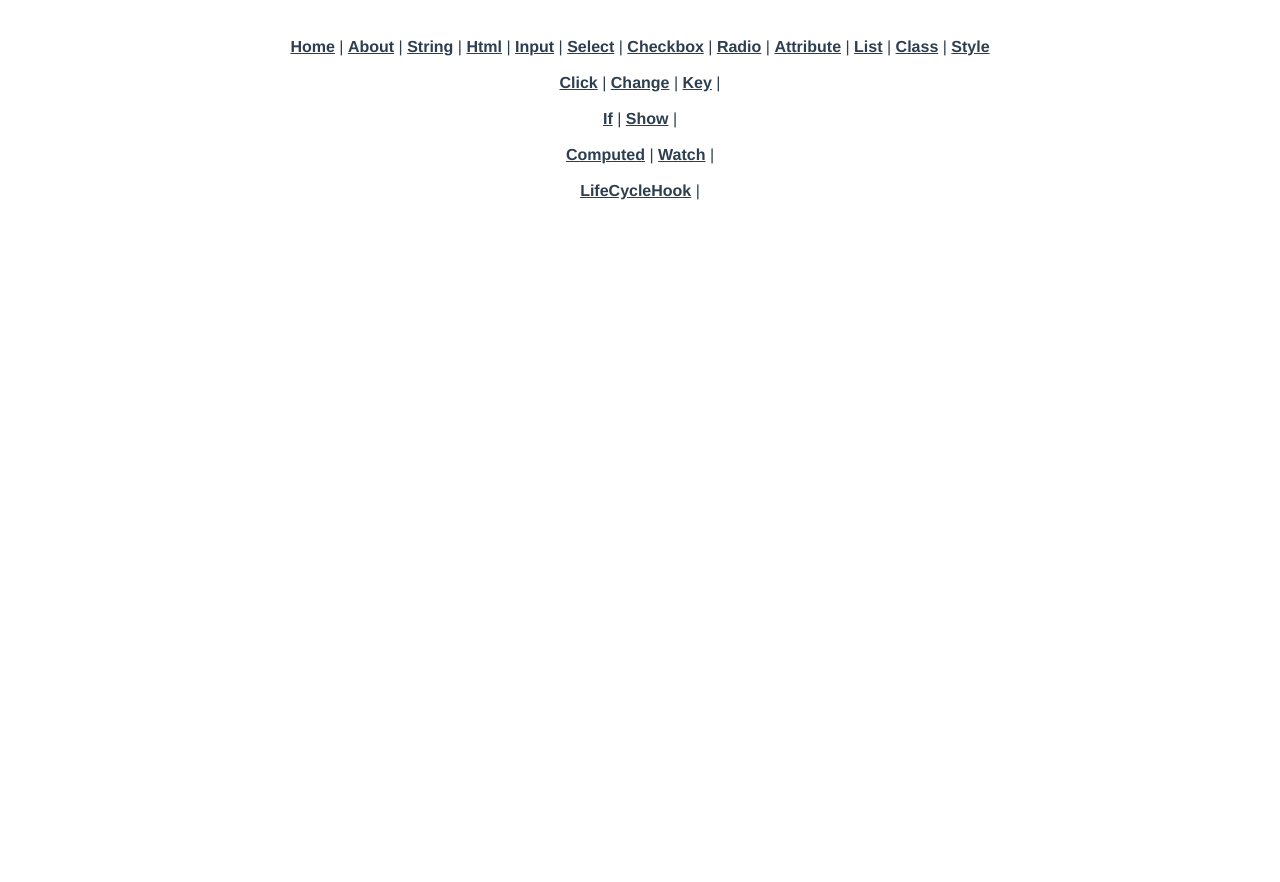
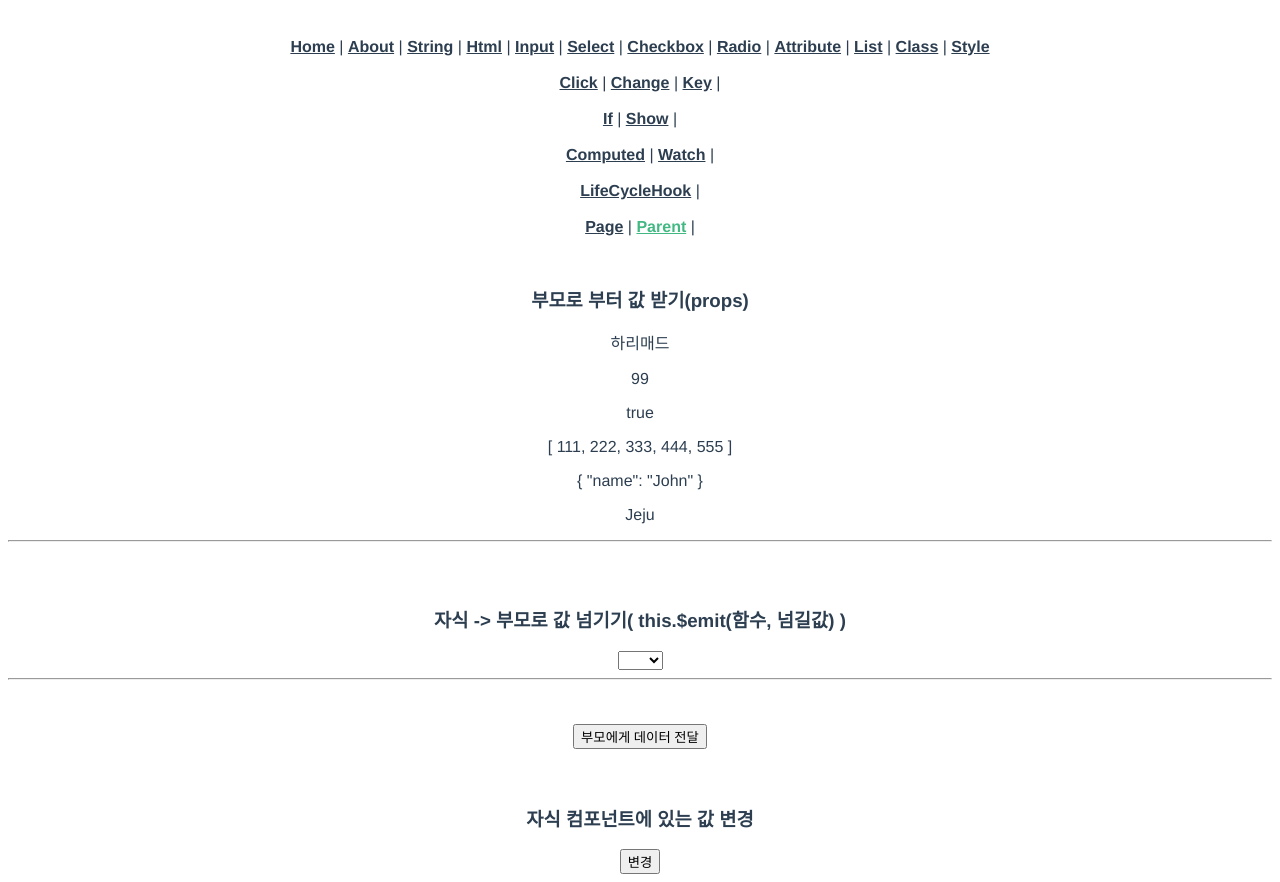
Before and after one commit to Harimad/bootcamp, a Vue app in the folder vue_Practice/project/: page /reuse/parent in a window 1280 px wide. Before the commit the page ends 800 px from the top, so only its background shows below. Built offline with nearby package versions, Linux system fonts and the light colour scheme.

Commit message:
4_reuse Reuse Component

```diff
--- a/vue_Practice/project/src/App.vue
+++ b/vue_Practice/project/src/App.vue
@@ -21,6 +21,9 @@
     <router-link to="/extra/computed">Computed</router-link> |
     <router-link to="/extra/watch">Watch</router-link> | <br /><br />
     <router-link to="/extra/lifecycle">LifeCycleHook</router-link> |
+    <br /><br />
+    <router-link to="/reuse/page">Page</router-link> |
+    <router-link to="/reuse/parent">Parent</router-link> |
   </nav>
   <router-view />
 </template>
--- /dev/null
+++ b/vue_Practice/project/src/components/fragments/ChildComponent.vue
@@ -0,0 +1,74 @@
+<template>
+  <div>
+    <h3>부모로 부터 값 받기(props)</h3>
+    <p>{{ str }}</p>
+    <p>{{ num }}</p>
+    <p>{{ isOk }}</p>
+    <p>{{ arr }}</p>
+    <p>{{ obj }}</p>
+
+    <p>{{ region }}</p>
+
+    <hr />
+    <br /><br />
+
+    <h3>자식 -> 부모로 값 넘기기( this.$emit(함수, 넘길값) )</h3>
+    <select @change="callParent" v-model="selectedNum">
+      <option :value="num" :key="num" v-for="num in arr">{{ num }}</option>
+    </select>
+
+    <hr />
+    <br /><br />
+
+    <button @click="callParent">부모에게 데이터 전달</button>
+  </div>
+</template>
+<script>
+export default {
+  props: {
+    str: {
+      type: String,
+      default: ''
+    },
+    num: {
+      type: Number,
+      default: 0
+    },
+    isOk: {
+      type: Boolean,
+      default: false
+    },
+    arr: {
+      type: Array,
+      default: function () {
+        return []
+      }
+    },
+    obj: {
+      type: Object,
+      default: function () {
+        return {}
+      }
+    }
+  },
+  components: {},
+  data() {
+    return {
+      selectedNum: 1,
+      region: 'Jeju'
+    }
+  },
+  setup() {},
+  created() {},
+  mounted() {},
+  unmounted() {},
+  methods: {
+    callParent() {
+      this.$emit('change-num', this.selectedNum)
+    },
+    printMessage() {
+      console.log('메시지 출력')
+    }
+  }
+}
+</script>
--- /dev/null
+++ b/vue_Practice/project/src/components/fragments/PageTitle.vue
@@ -0,0 +1,24 @@
+<template>
+  <h3>{{ title }}</h3>
+</template>
+<script>
+export default {
+  components: {},
+  props: {
+    title: {
+      type: String,
+      default: '페이지 제목'
+    }
+  },
+  data() {
+    return {
+      sampleData: ''
+    }
+  },
+  setup() {},
+  created() {},
+  mounted() {},
+  unmounted() {},
+  methods: {}
+}
+</script>
--- a/vue_Practice/project/src/router/index.js
+++ b/vue_Practice/project/src/router/index.js
@@ -101,7 +101,7 @@ const routes = [
     name: 'EventClickView',
     component: () =>
       import(
-        /* webpackChunkName: "databinding", webpackPrefetch:true */ '../views/2_event/EventClickView.vue'
+        /* webpackChunkName: "event", webpackPrefetch:true */ '../views/2_event/EventClickView.vue'
       )
   },
   {
@@ -109,7 +109,7 @@ const routes = [
     name: 'EventChangeView',
     component: () =>
       import(
-        /* webpackChunkName: "databinding", webpackPrefetch:true */ '../views/2_event/EventChangeView.vue'
+        /* webpackChunkName: "event", webpackPrefetch:true */ '../views/2_event/EventChangeView.vue'
       )
   },
   {
@@ -117,7 +117,7 @@ const routes = [
     name: 'EventKeyView',
     component: () =>
       import(
-        /* webpackChunkName: "databinding", webpackPrefetch:true */ '../views/2_event/EventKeyView.vue'
+        /* webpackChunkName: "event", webpackPrefetch:true */ '../views/2_event/EventKeyView.vue'
       )
   },
   {
@@ -125,7 +125,7 @@ const routes = [
     name: 'RenderingIfView',
     component: () =>
       import(
-        /* webpackChunkName: "databinding", webpackPrefetch:true */ '../views/3_extra/RenderingIfView.vue'
+        /* webpackChunkName: "extra", webpackPrefetch:true */ '../views/3_extra/RenderingIfView.vue'
       )
   },
   {
@@ -133,7 +133,7 @@ const routes = [
     name: 'RenderingShowView',
     component: () =>
       import(
-        /* webpackChunkName: "databinding", webpackPrefetch:true */ '../views/3_extra/RenderingShowView.vue'
+        /* webpackChunkName: "extra", webpackPrefetch:true */ '../views/3_extra/RenderingShowView.vue'
       )
   },
   {
@@ -141,7 +141,7 @@ const routes = [
     name: 'ComputedView',
     component: () =>
       import(
-        /* webpackChunkName: "databinding", webpackPrefetch:true */ '../views/3_extra/ComputedView.vue'
+        /* webpackChunkName: "extra", webpackPrefetch:true */ '../views/3_extra/ComputedView.vue'
       )
   },
   {
@@ -149,7 +149,7 @@ const routes = [
     name: 'WatchView',
     component: () =>
       import(
-        /* webpackChunkName: "databinding", webpackPrefetch:true */ '../views/3_extra/WatchView.vue'
+        /* webpackChunkName: "extra", webpackPrefetch:true */ '../views/3_extra/WatchView.vue'
       )
   },
   {
@@ -157,7 +157,23 @@ const routes = [
     name: 'LifecycleHookView',
     component: () =>
       import(
-        /* webpackChunkName: "databinding", webpackPrefetch:true */ '../views/3_extra/LifecycleHookView.vue'
+        /* webpackChunkName: "extra", webpackPrefetch:true */ '../views/3_extra/LifecycleHookView.vue'
+      )
+  },
+  {
+    path: '/reuse/page',
+    name: 'PageView',
+    component: () =>
+      import(
+        /* webpackChunkName: "reuse", webpackPrefetch:true */ '../views/4_reuse/PageView.vue'
+      )
+  },
+  {
+    path: '/reuse/parent',
+    name: 'ParentView',
+    component: () =>
+      import(
+        /* webpackChunkName: "reuse", webpackPrefetch:true */ '../views/4_reuse/ParentView.vue'
       )
   }
 ]
--- /dev/null
+++ b/vue_Practice/project/src/views/4_reuse/PageView.vue
@@ -0,0 +1,23 @@
+<template>
+  <div>
+    <page-title title="고객목록" />
+    <PageTitle />
+    <title />
+  </div>
+</template>
+<script>
+import PageTitle from '@/components/fragments/PageTitle.vue'
+export default {
+  components: { PageTitle },
+  data() {
+    return {
+      sampleData: ''
+    }
+  },
+  setup() {},
+  created() {},
+  mounted() {},
+  unmounted() {},
+  methods: {}
+}
+</script>
--- /dev/null
+++ b/vue_Practice/project/src/views/4_reuse/ParentView.vue
@@ -0,0 +1,45 @@
+<template>
+  <div>
+    <child-component
+      :str="strParent"
+      :num="numParent"
+      :isOk="isOkParent"
+      :arr="arrParent"
+      :obj="objParent"
+      @change-num="getData"
+      ref="child1"
+    />
+    <br /><br />
+    <h3>자식 컴포넌트에 있는 값 변경</h3>
+    <button @click="changeValue" ref="btn">변경</button>
+  </div>
+</template>
+<script>
+import ChildComponent from '@/components/fragments/ChildComponent.vue'
+export default {
+  components: { ChildComponent },
+  data() {
+    return {
+      strParent: '하리매드',
+      numParent: 99,
+      isOkParent: true,
+      arrParent: [111, 222, 333, 444, 555],
+      objParent: { name: 'John' }
+    }
+  },
+  setup() {},
+  created() {},
+  mounted() {},
+  unmounted() {},
+  methods: {
+    getData(data) {
+      console.log('자식 컴포넌트에서 이벤트 호출')
+      console.log(data)
+    },
+    changeValue() {
+      this.$refs.child1.region = 'Seoul'
+      this.$refs.child1.printMessage()
+    }
+  }
+}
+</script>
```
